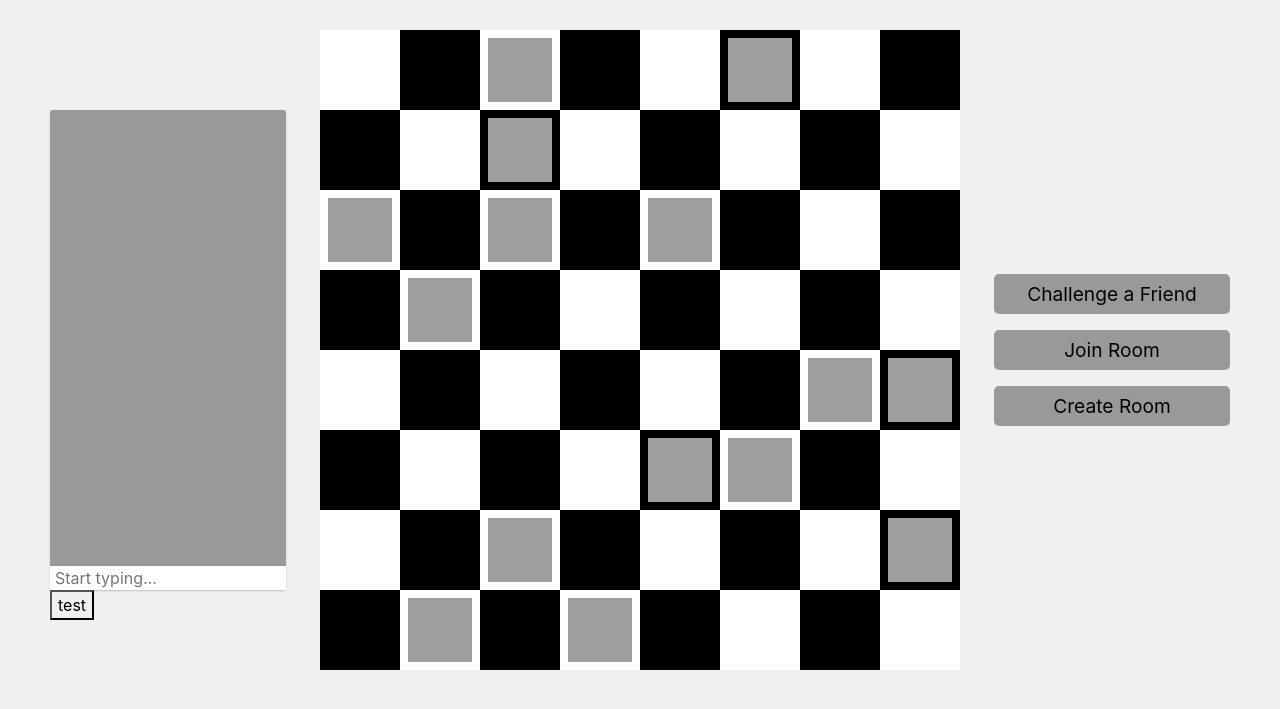
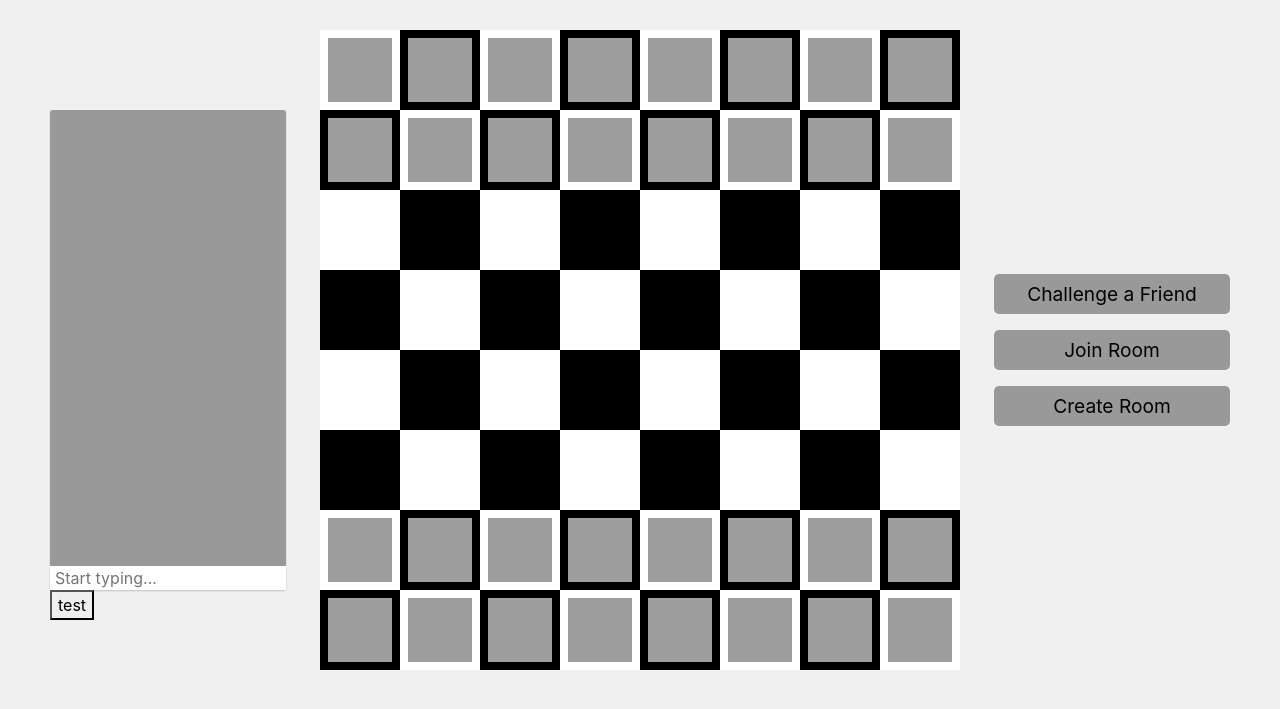
Before and after one commit to tobyrachner/Online-Chess, a Flask app: page / in a window 1280 px wide. Shown: the part 50-759 px from the top of the page. Run offline with Flask 3, Linux system fonts and the light colour scheme; some libraries are stand-ins or nearby versions.

Commit message:
Added pawn promotion and fenToArray() now clears the previous board

```diff
--- a/website/static/javascript/conversion.js
+++ b/website/static/javascript/conversion.js
@@ -25,12 +25,87 @@ function CreatePieceObject()  {
 }
 const createPieces = new CreatePieceObject();
 
+function generateEmptyBoard() {
+    document.getElementById('board').innerHTML = `<div class="square white" id="00"></div>
+    <div class="square black" id="01"></div>
+    <div class="square white" id="02"></div>
+    <div class="square black" id="03"></div>
+    <div class="square white" id="04"></div>
+    <div class="square black" id="05"></div>
+    <div class="square white" id="06"></div>
+    <div class="square black" id="07"></div>
+
+    <div class="square black" id="10"></div>
+    <div class="square white" id="11"></div>
+    <div class="square black" id="12"></div>
+    <div class="square white" id="13"></div>
+    <div class="square black" id="14"></div>
+    <div class="square white" id="15"></div>
+    <div class="square black" id="16"></div>
+    <div class="square white" id="17"></div>
+
+    <div class="square white" id="20"></div>
+    <div class="square black" id="21"></div>
+    <div class="square white" id="22"></div>
+    <div class="square black" id="23"></div>
+    <div class="square white" id="24"></div>
+    <div class="square black" id="25"></div>
+    <div class="square white" id="26"></div>
+    <div class="square black" id="27"></div>
+
+    <div class="square black" id="30"></div>
+    <div class="square white" id="31"></div>
+    <div class="square black" id="32"></div>
+    <div class="square white" id="33"></div>
+    <div class="square black" id="34"></div>
+    <div class="square white" id="35"></div>
+    <div class="square black" id="36"></div>
+    <div class="square white" id="37"></div>
+
+    <div class="square white" id="40"></div>
+    <div class="square black" id="41"></div>
+    <div class="square white" id="42"></div>
+    <div class="square black" id="43"></div>
+    <div class="square white" id="44"></div>
+    <div class="square black" id="45"></div>
+    <div class="square white" id="46"></div>
+    <div class="square black" id="47"></div>
+
+    <div class="square black" id="50"></div>
+    <div class="square white" id="51"></div>
+    <div class="square black" id="52"></div>
+    <div class="square white" id="53"></div>
+    <div class="square black" id="54"></div>
+    <div class="square white" id="55"></div>
+    <div class="square black" id="56"></div>
+    <div class="square white" id="57"></div>
+
+    <div class="square white" id="60"></div>
+    <div class="square black" id="61"></div>
+    <div class="square white" id="62"></div>
+    <div class="square black" id="63"></div>
+    <div class="square white" id="64"></div>
+    <div class="square black" id="65"></div>
+    <div class="square white" id="66"></div>
+    <div class="square black" id="67"></div>
+
+    <div class="square black" id="70"></div>
+    <div class="square white" id="71"></div>
+    <div class="square black" id="72"></div>
+    <div class="square white" id="73"></div>
+    <div class="square black" id="74"></div>
+    <div class="square white" id="75"></div>
+    <div class="square black" id="76"></div>
+    <div class="square white" id="77"></div>`;
+}
 
 function addPiecesToHtml(board) {
     let addPiece = function (type, color, pos) {
         let square = document.getElementById(pos);
         square.innerHTML = `<img src="http://127.0.0.1:5000/pieces/${color + '_' + type}" class="piece"></img>`;
     }
+
+    generateEmptyBoard();
 
     for (let i = 0; i < board.length; i++) {
         for (let j = 0; j < board[i].length; j++) {
--- a/website/static/javascript/pieces.js
+++ b/website/static/javascript/pieces.js
@@ -377,4 +377,8 @@ class Pawn extends Piece {
         if (validRange.includes(this.col + 1)) {squares.push((this.row + this.direction).toString() + (this.col + 1).toString());}
         return squares;
     }
+
+    promote(type, board) {
+        return createPieces[type](this.color, board, this.pos);
+    }
 }
--- a/website/static/styles/base.css
+++ b/website/static/styles/base.css
@@ -97,3 +97,24 @@ header {
 .piece.dragging {
     z-index: 20;
 }
+
+
+.promote-button {
+    width: 60%;
+    aspect-ratio: 1 / 1;
+    position: absolute;
+    left: 25px;
+    z-index: 7;
+}
+#promote-bishop {
+    top: -60px;
+}
+#promote-knight {
+    top: -20px;
+}
+#promote-rook {
+    top: 20px;
+}
+#promote-queen {
+    top: 60px;
+}
--- a/website/templates/home.html
+++ b/website/templates/home.html
@@ -8,10 +8,10 @@
 <div class="home-content">
   <div class="chat">
     <div class="chat-history"></div>
-    <input type="text" class="chatbox" placeholder="Start typing...">
-    <button data-link="{{ url_for('views.get_piece_image', piece='test') }}" onclick="dragPiece(this)">test</button>
+    <input type="text" class="chatbox" placeholder="Start typing..." id="chat-input">
+    <button data-link="{{ url_for('views.get_piece_image', piece='test') }}" onclick="dragPiece(this)" id="test-button">test</button>
   </div>
-  <div class="board">
+  <div class="board" id="board">
     <div class="square white" id="00"></div>
     <div class="square black" id="01"></div>
     <div class="square white" id="02"></div>
@@ -20,7 +20,6 @@
     <div class="square black" id="05"></div>
     <div class="square white" id="06"></div>
     <div class="square black" id="07"></div>
-
 
     <div class="square black" id="10"></div>
     <div class="square white" id="11"></div>
@@ -40,7 +39,6 @@
     <div class="square white" id="26"></div>
     <div class="square black" id="27"></div>
 
-
     <div class="square black" id="30"></div>
     <div class="square white" id="31"></div>
     <div class="square black" id="32"></div>
@@ -58,7 +56,6 @@
     <div class="square black" id="45"></div>
     <div class="square white" id="46"></div>
     <div class="square black" id="47"></div>
-
 
     <div class="square black" id="50"></div>
     <div class="square white" id="51"></div>
@@ -78,7 +75,6 @@
     <div class="square white" id="66"></div>
     <div class="square black" id="67"></div>
 
-
     <div class="square black" id="70"></div>
     <div class="square white" id="71"></div>
     <div class="square black" id="72"></div>
```
Also changed, not shown: website/static/javascript/chess.js (+72 -6 lines).
